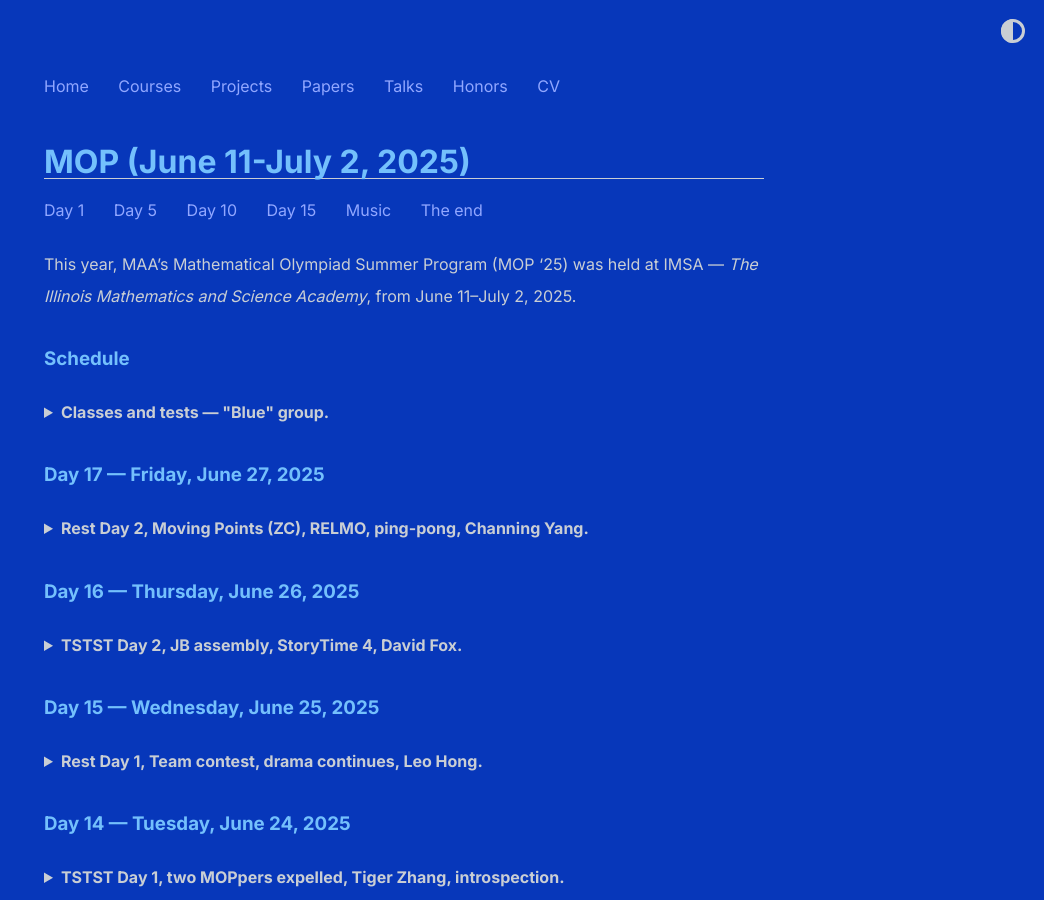
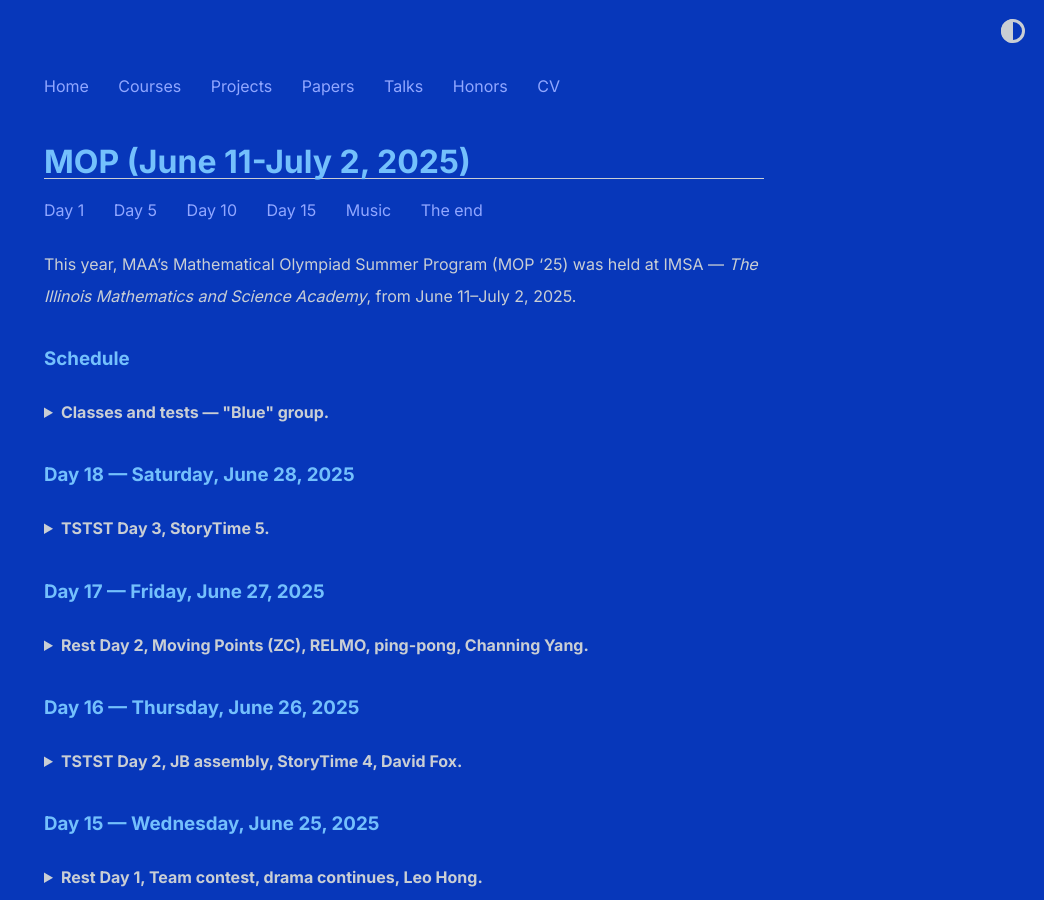
Before and after one commit to shihankanungo/shihankanungo.github.io, a Jekyll site: the page built from mop.md, in a window 1280 px wide and 900 px high. Shown: the whole window, without its empty margins (236-1280 px from the left). Built offline with Jekyll 4.4.1, drawn with Linux system fonts in a browser that asks for light colours.

Commit message:
Update mop.md

```diff
--- a/mop.md
+++ b/mop.md
@@ -16,6 +16,19 @@
 
 <a href="https://shihankanungo.github.io/mop">↪️ Back to top</a>
 </details>
+
+### Day 18 &mdash; Saturday, June 28, 2025
+
+<details>
+<summary><b>TSTST Day 3, StoryTime 5.</b></summary>
+
+<br>
+
+<br>
+<a href="https://shihankanungo.github.io/mop">↪️ Back to top</a>
+
+</details>
+
 
 ### Day 17 &mdash; Friday, June 27, 2025
 
```
